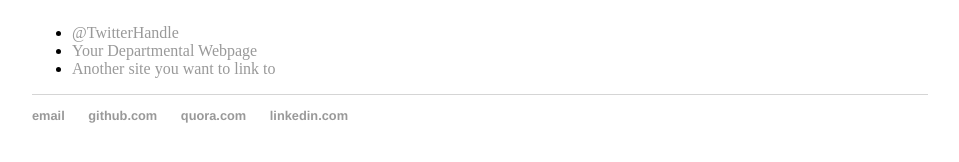
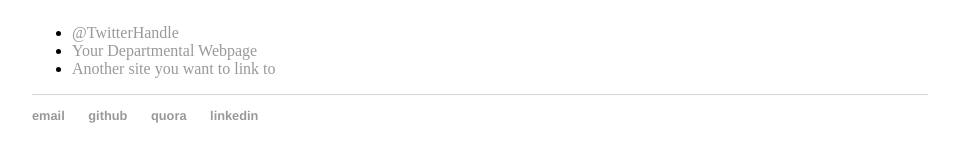
Before and after one commit to panders225/panders225.github.io, a Jekyll site: the page built from about/index.html, in a window 1280 px wide. Shown: the part 365-527 px from the top of the page, without its empty margins (160-1119 px from the left). Built offline with Jekyll 4.4.1, drawn with Linux system fonts in a browser that asks for light colours.

Commit message:
removed .com links

```diff
--- a/_layouts/default.html
+++ b/_layouts/default.html
@@ -22,9 +22,9 @@
 			<footer>
 	    		<ul>
 	        		<li><a href="mailto:panders225@gmail.com">email</a></li>
-	        		<li><a href="https://github.com/panders225">github.com</a></li>
-				<li><a href="https://www.quora.com/profile/Philip-Anderson-2">quora.com</a></li>
-				<li><a href="https://www.linkedin.com/in/philip-anderson-a3abb827">linkedin.com</a></li>
+	        		<li><a href="https://github.com/panders225">github</a></li>
+				<li><a href="https://www.quora.com/profile/Philip-Anderson-2">quora</a></li>
+				<li><a href="https://www.linkedin.com/in/philip-anderson-a3abb827">linkedin</a></li>
 				</ul>
 			</footer>
 		</body>
```
